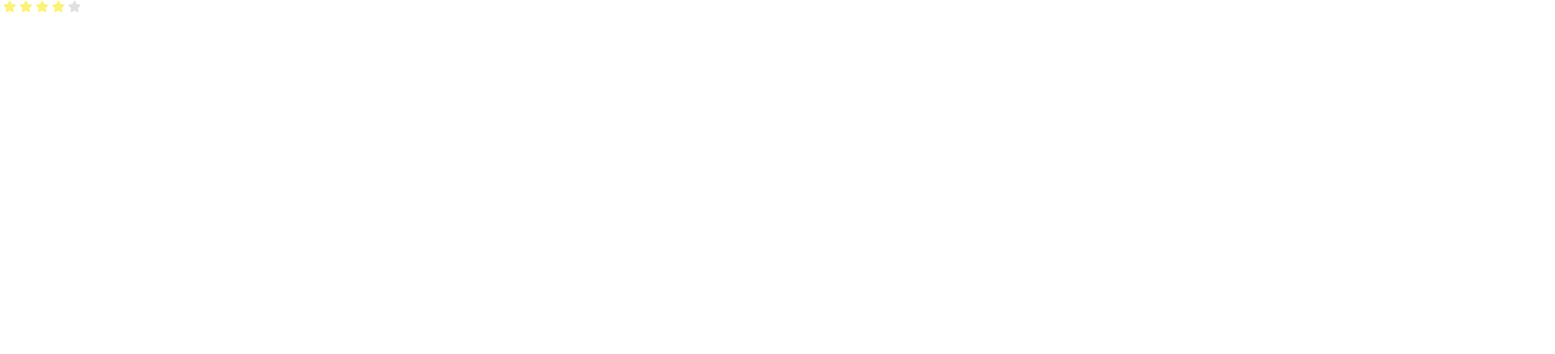
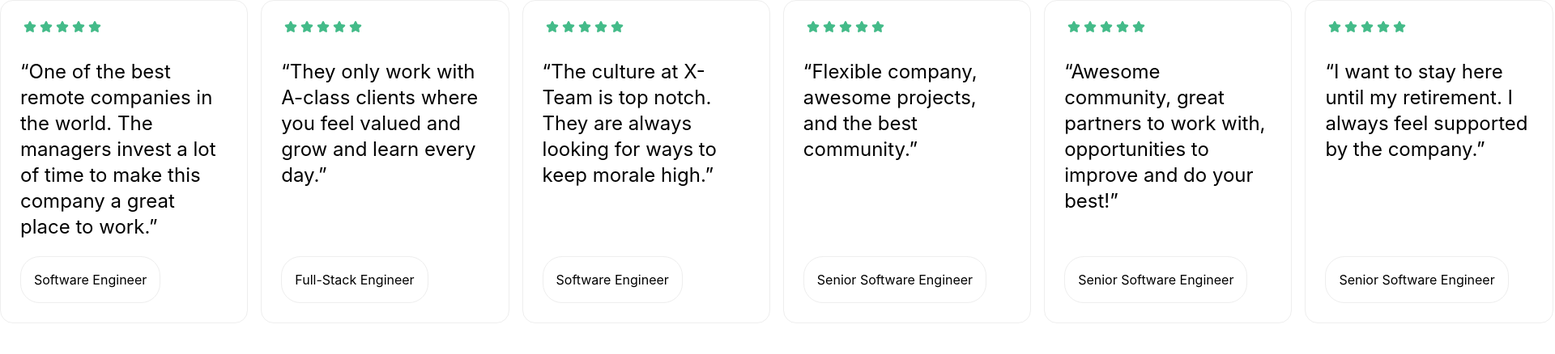
Before and after one commit to a14a19/8ase, a React (Vite) app: page / in a window 1280 px wide. Shown: the top 438 px of the page at 81% size, 1920 px wide, since content can reach past the window. Built offline with nearby package versions, Linux system fonts and the light colour scheme.

Commit message:
employee review card in process

```diff
--- a/src/components/EmployeeReviewCard.jsx
+++ b/src/components/EmployeeReviewCard.jsx
@@ -1,9 +1,18 @@
+import EmployeeReviews from "./EmployeeReviews";
+import { EmployeeReviewsData } from "../data/EmployeeReviews";
+
 export default function EmployeeReviewCard() {
    return (
       <>
-         <div class="flex items-center">
+         <div className="flex space-x-4 h-[25rem] overflow-x-auto w-[140rem]">
+            {EmployeeReviewsData.map((review, reviewIndex) => (
+               <div
+                  className="flex flex-col border rounded-2xl p-6 w-[140rem]"
+                  key={reviewIndex}
+               >
+                  <div class="flex">
                      <svg
-               class="w-4 h-4 text-yellow-300 ms-1"
+                        class="w-4 h-4 text-greenstar ms-1"
                         aria-hidden="true"
                         xmlns="http://www.w3.org/2000/svg"
                         fill="currentColor"
@@ -12,7 +21,7 @@ export default function EmployeeReviewCard() {
                         <path d="M20.924 7.625a1.523 1.523 0 0 0-1.238-1.044l-5.051-.734-2.259-4.577a1.534 1.534 0 0 0-2.752 0L7.365 5.847l-5.051.734A1.535 1.535 0 0 0 1.463 9.2l3.656 3.563-.863 5.031a1.532 1.532 0 0 0 2.226 1.616L11 17.033l4.518 2.375a1.534 1.534 0 0 0 2.226-1.617l-.863-5.03L20.537 9.2a1.523 1.523 0 0 0 .387-1.575Z" />
                      </svg>
                      <svg
-               class="w-4 h-4 text-yellow-300 ms-1"
+                        class="w-4 h-4 text-greenstar ms-1"
                         aria-hidden="true"
                         xmlns="http://www.w3.org/2000/svg"
                         fill="currentColor"
@@ -21,7 +30,7 @@ export default function EmployeeReviewCard() {
                         <path d="M20.924 7.625a1.523 1.523 0 0 0-1.238-1.044l-5.051-.734-2.259-4.577a1.534 1.534 0 0 0-2.752 0L7.365 5.847l-5.051.734A1.535 1.535 0 0 0 1.463 9.2l3.656 3.563-.863 5.031a1.532 1.532 0 0 0 2.226 1.616L11 17.033l4.518 2.375a1.534 1.534 0 0 0 2.226-1.617l-.863-5.03L20.537 9.2a1.523 1.523 0 0 0 .387-1.575Z" />
                      </svg>
                      <svg
-               class="w-4 h-4 text-yellow-300 ms-1"
+                        class="w-4 h-4 text-greenstar ms-1"
                         aria-hidden="true"
                         xmlns="http://www.w3.org/2000/svg"
                         fill="currentColor"
@@ -30,7 +39,7 @@ export default function EmployeeReviewCard() {
                         <path d="M20.924 7.625a1.523 1.523 0 0 0-1.238-1.044l-5.051-.734-2.259-4.577a1.534 1.534 0 0 0-2.752 0L7.365 5.847l-5.051.734A1.535 1.535 0 0 0 1.463 9.2l3.656 3.563-.863 5.031a1.532 1.532 0 0 0 2.226 1.616L11 17.033l4.518 2.375a1.534 1.534 0 0 0 2.226-1.617l-.863-5.03L20.537 9.2a1.523 1.523 0 0 0 .387-1.575Z" />
                      </svg>
                      <svg
-               class="w-4 h-4 text-yellow-300 ms-1"
+                        class="w-4 h-4 text-greenstar ms-1"
                         aria-hidden="true"
                         xmlns="http://www.w3.org/2000/svg"
                         fill="currentColor"
@@ -39,7 +48,7 @@ export default function EmployeeReviewCard() {
                         <path d="M20.924 7.625a1.523 1.523 0 0 0-1.238-1.044l-5.051-.734-2.259-4.577a1.534 1.534 0 0 0-2.752 0L7.365 5.847l-5.051.734A1.535 1.535 0 0 0 1.463 9.2l3.656 3.563-.863 5.031a1.532 1.532 0 0 0 2.226 1.616L11 17.033l4.518 2.375a1.534 1.534 0 0 0 2.226-1.617l-.863-5.03L20.537 9.2a1.523 1.523 0 0 0 .387-1.575Z" />
                      </svg>
                      <svg
-               class="w-4 h-4 ms-1 text-gray-300 dark:text-gray-500"
+                        class="w-4 h-4 ms-1 text-greenstar"
                         aria-hidden="true"
                         xmlns="http://www.w3.org/2000/svg"
                         fill="currentColor"
@@ -48,6 +57,19 @@ export default function EmployeeReviewCard() {
                         <path d="M20.924 7.625a1.523 1.523 0 0 0-1.238-1.044l-5.051-.734-2.259-4.577a1.534 1.534 0 0 0-2.752 0L7.365 5.847l-5.051.734A1.535 1.535 0 0 0 1.463 9.2l3.656 3.563-.863 5.031a1.532 1.532 0 0 0 2.226 1.616L11 17.033l4.518 2.375a1.534 1.534 0 0 0 2.226-1.617l-.863-5.03L20.537 9.2a1.523 1.523 0 0 0 .387-1.575Z" />
                      </svg>
                   </div>
+                  <div className="flex text-2xl text-left mt-8">
+                     {review.review}
+                  </div>
+                  <div className="flex flex-grow items-end">
+                     <button className="mt-auto">
+                        <p className="border rounded-3xl p-4">
+                           {review.employee}
+                        </p>
+                     </button>
+                  </div>
+               </div>
+            ))}
+         </div>
       </>
    );
 }
--- a/src/data/EmployeeReviews.js
+++ b/src/data/EmployeeReviews.js
@@ -1,23 +1,30 @@
 export const EmployeeReviewsData = [
     {
         review: "“One of the best remote companies in the world. The managers invest a lot of time to make this company a great place to work.”",
+        employee: "Software Engineer",
     },
     {
         review: "“They only work with A-class clients where you feel valued and grow and learn every day.”",
+        employee: "Full-Stack Engineer"
     },
     {
         review: "“The culture at X-Team is top notch. They are always looking for ways to keep morale high.”",
+        employee: "Software Engineer",
     },
     {
         review: "“Flexible company, awesome projects, and the best community.”",
+        employee: "Senior Software Engineer",
     },
     {
         review: "“Awesome community, great partners to work with, opportunities to improve and do your best!”",
+        employee: "Senior Software Engineer",
     },
     {
         review: "“I want to stay here until my retirement. I always feel supported by the company.”",
+        employee: "Senior Software Engineer",
     },
     {
         review: "“I've been developing for 14+ years & can honestly say I've never had the opportunity to work in such a positive atmosphere.”",
+        employee: "Engineer Team Lead",
     },
 ]
--- a/tailwind.config.js
+++ b/tailwind.config.js
@@ -8,7 +8,11 @@ module.exports = withMT({
         "./src/**/*.{js,ts,jsx,tsx}",
       ],
   theme: {
-    extend: {},
+    extend: {
+      colors: {
+        'greenstar': '#44bb89',
+      }
+    },
   },
   plugins: [],
 });
```
Lines whose indentation alone changed are shown as unchanged.
